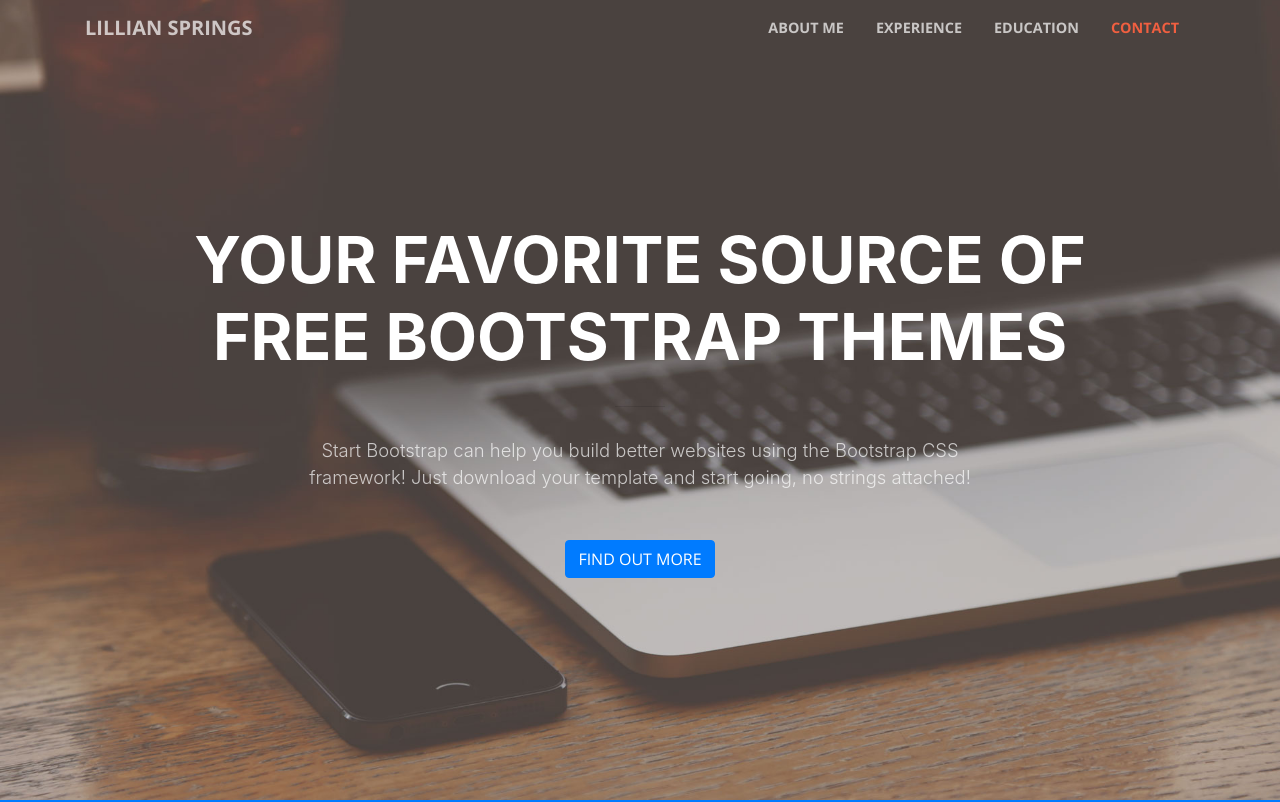
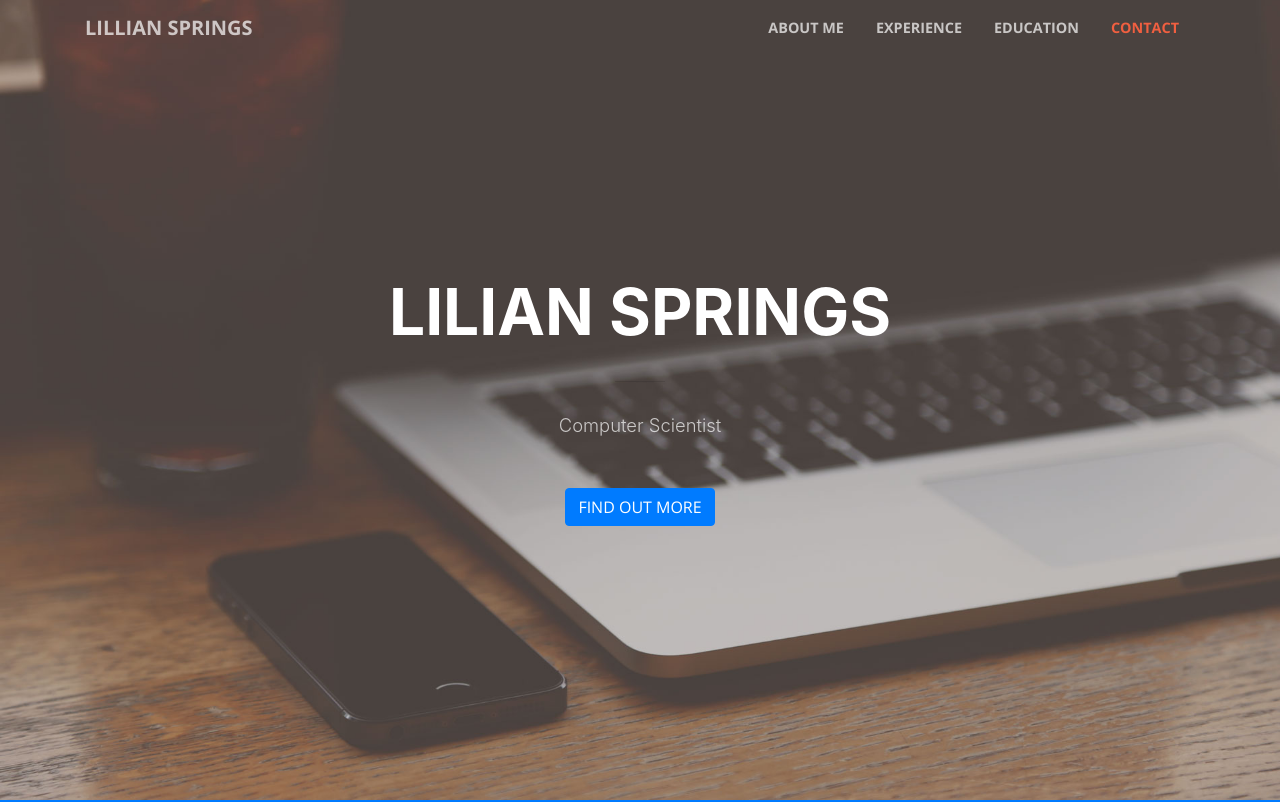
Before and after one commit to kpatterson01/profile_1, a website with bundled scripts: page index.html in a window 1280 px wide. Shown: the top 802 px of the page. Built offline with nearby package versions, Linux system fonts and the light colour scheme.

Commit message:
Changing Texts

```diff
--- a/index.html
+++ b/index.html
@@ -59,12 +59,12 @@
         <div class="row">
           <div class="col-lg-10 mx-auto">
             <h1 class="text-uppercase">
-              <strong>Your Favorite Source of Free Bootstrap Themes</strong>
+              <strong>Lilian Springs</strong>
             </h1>
             <hr>
           </div>
           <div class="col-lg-8 mx-auto">
-            <p class="text-faded mb-5">Start Bootstrap can help you build better websites using the Bootstrap CSS framework! Just download your template and start going, no strings attached!</p>
+            <p class="text-faded mb-5">Computer Scientist</p>
             <a class="btn btn-primary btn-xl js-scroll-trigger" href="#about">Find Out More</a>
           </div>
         </div>
```
